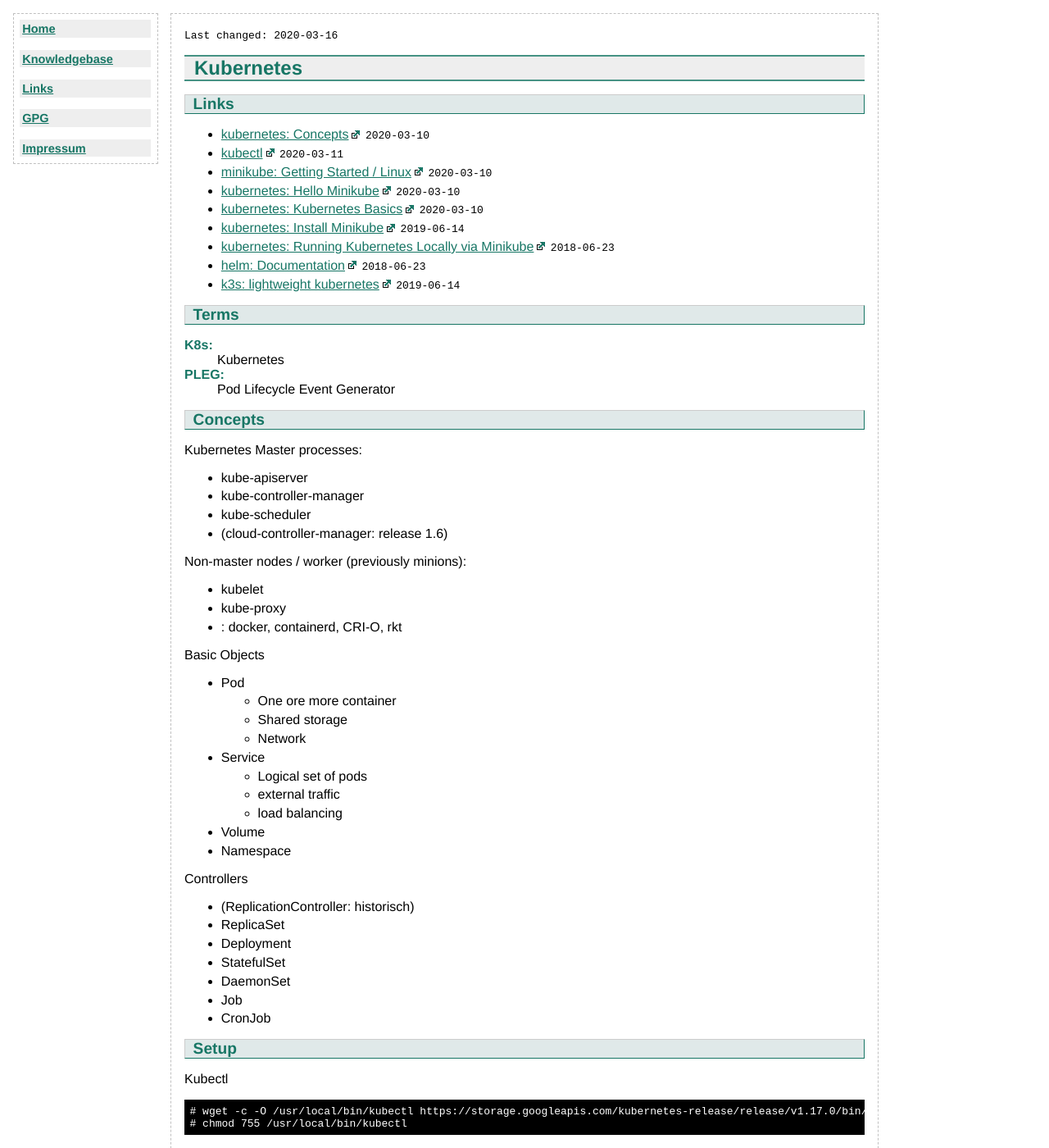
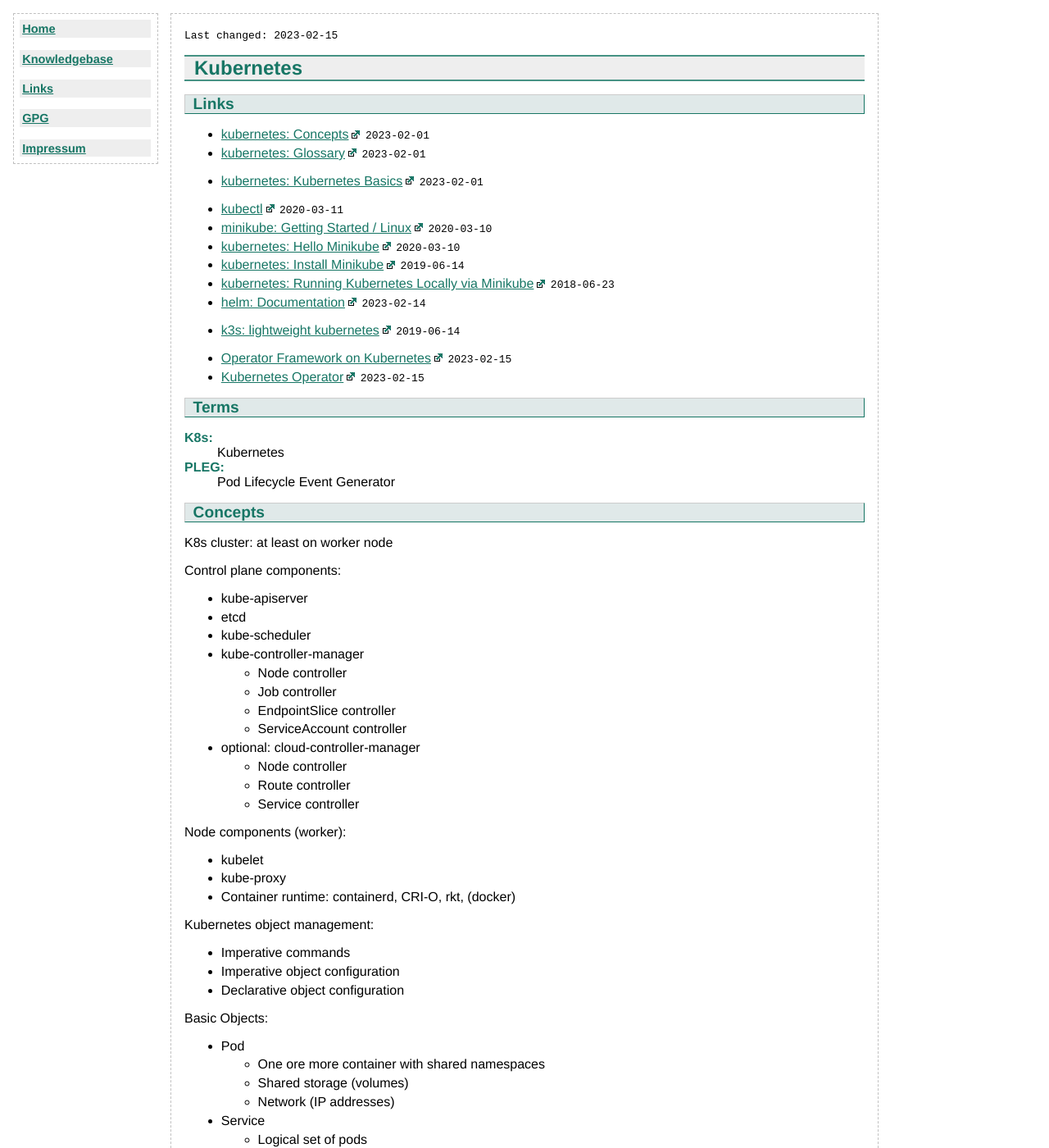
Before and after one commit to flyinggreenfrog/flyinggreenfrog.github.io, a Jekyll site: the page built from knowledgebase/kubernetes.md, in a window 1280 px wide and 1400 px high. Shown: the whole window at 82% size. Built offline with Jekyll 4.4.1, drawn with Linux system fonts in a browser that asks for light colours; some of the changed text lies outside the part shown.

Commit message:
Worked on knowledgebase kubernetes.

```diff
--- a/knowledgebase/kubernetes.md
+++ b/knowledgebase/kubernetes.md
@@ -1,20 +1,25 @@
 ---
 title: Kubernetes
-last-changed: <time>2020-03-16</time>
+last-changed: <time>2023-02-15</time>
 knowledgebase: true
 categories: [Container, Linux]
 ---
 ## Links
 
-* [kubernetes: Concepts](https://kubernetes.io/docs/concepts) <time>2020-03-10</time>
+* [kubernetes: Concepts](https://kubernetes.io/docs/concepts) <time>2023-02-01</time>
+* [kubernetes: Glossary](https://kubernetes.io/docs/reference/glossary/?fundamental=true) <time>2023-02-01</time>
+* [kubernetes: Kubernetes Basics](https://kubernetes.io/docs/tutorials/kubernetes-basics) <time>2023-02-01</time>
+
 * [kubectl](https://kubectl.docs.kubernetes.io) <time>2020-03-11</time>
 * [minikube: Getting Started / Linux](https://minikube.sigs.k8s.io/docs/start/linux) <time>2020-03-10</time>
 * [kubernetes: Hello Minikube](https://kubernetes.io/docs/tutorials/hello-minikube) <time>2020-03-10</time>
-* [kubernetes: Kubernetes Basics](https://kubernetes.io/docs/tutorials/kubernetes-basics) <time>2020-03-10</time>
 * [kubernetes: Install Minikube](https://kubernetes.io/docs/tasks/tools/install-minikube) <time>2019-06-14</time>
 * [kubernetes: Running Kubernetes Locally via Minikube](https://kubernetes.io/docs/setup/minikube) <time>2018-06-23</time>
-* [helm: Documentation](https://docs.helm.sh) <time>2018-06-23</time>
+* [helm: Documentation](https://docs.helm.sh) <time>2023-02-14</time>
 * [k3s: lightweight kubernetes](https://k3s.io) <time>2019-06-14</time>
+
+* [Operator Framework on Kubernetes](https://cloud.redhat.com/blog/introducing-the-operator-framework) <time>2023-02-15</time>
+* [Kubernetes Operator](https://www.redhat.com/de/topics/containers/what-is-a-kubernetes-operator) <time>2023-02-15</time>
 
 ## Terms
 
@@ -26,41 +31,65 @@ PLEG
 
 ## Concepts
 
-Kubernetes Master processes:
+K8s cluster: at least on worker node
+
+Control plane components:
 
 * kube-apiserver
+* etcd
+* kube-scheduler
 * kube-controller-manager
-* kube-scheduler
-* (cloud-controller-manager: release 1.6)
+  - Node controller
+  - Job controller
+  - EndpointSlice controller
+  - ServiceAccount controller
+* optional: cloud-controller-manager
+  - Node controller
+  - Route controller
+  - Service controller
 
-Non-master nodes / worker (previously minions):
+Node components (worker):
 
 * kubelet
 * kube-proxy
-* <CONTAINER-RUNTIME>: docker, containerd, CRI-O, rkt
+* Container runtime: containerd, CRI-O, rkt, (docker)
 
-Basic Objects
+Kubernetes object management:
+
+* Imperative commands
+* Imperative object configuration
+* Declarative object configuration
+
+Basic Objects:
 
 * Pod
-  - One ore more container
-  - Shared storage
-  - Network
+  - One ore more container with shared namespaces
+  - Shared storage (volumes)
+  - Network (IP addresses)
 * Service
   - Logical set of pods
   - external traffic
   - load balancing
+  - service discovery
 * Volume
 * Namespace
 
-Controllers
+Controllers:
 
+* Deployment
 * (ReplicationController: historisch)
 * ReplicaSet
-* Deployment
 * StatefulSet
 * DaemonSet
 * Job
 * CronJob
+
+Pod:
+
+* Pod phase (status)
+* Container states
+* Pod conditions
+
 
 ## Setup
 
```
